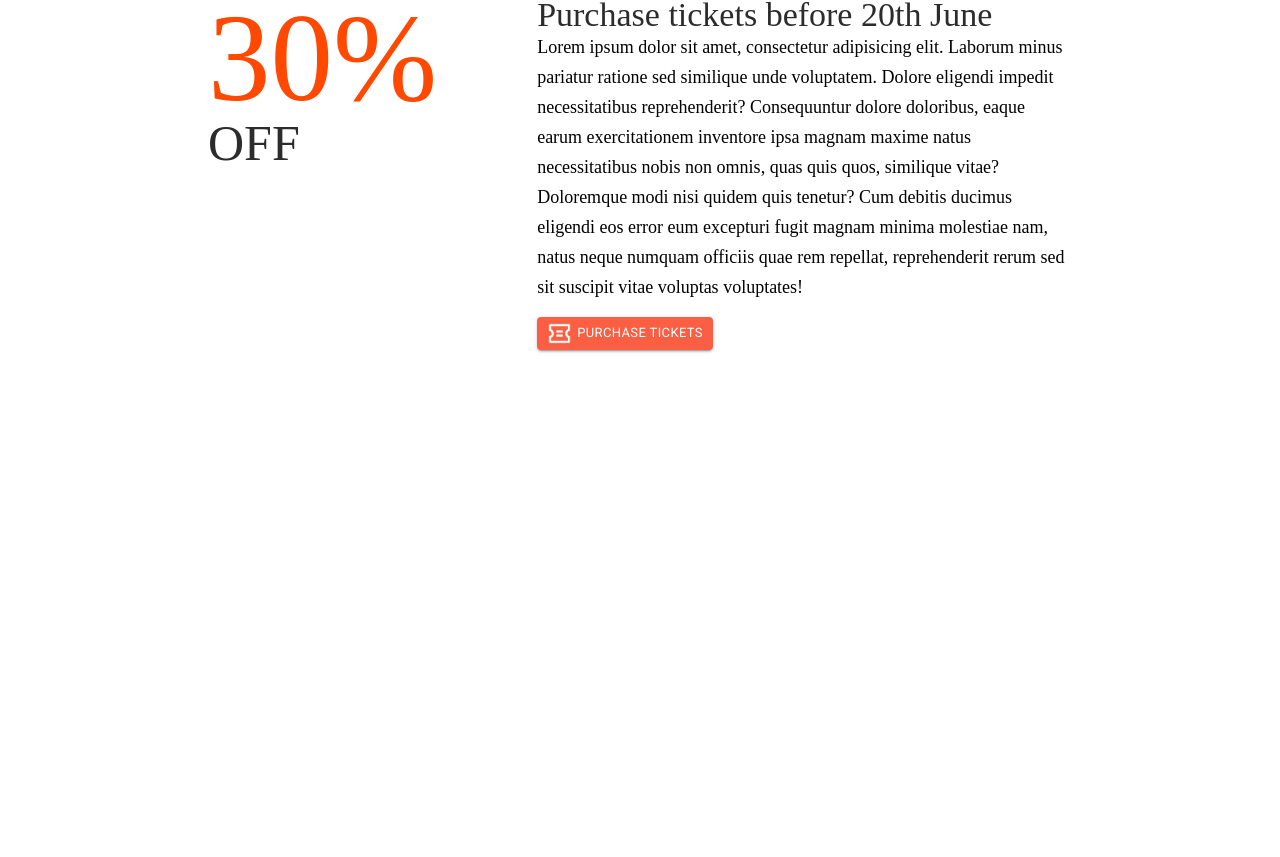
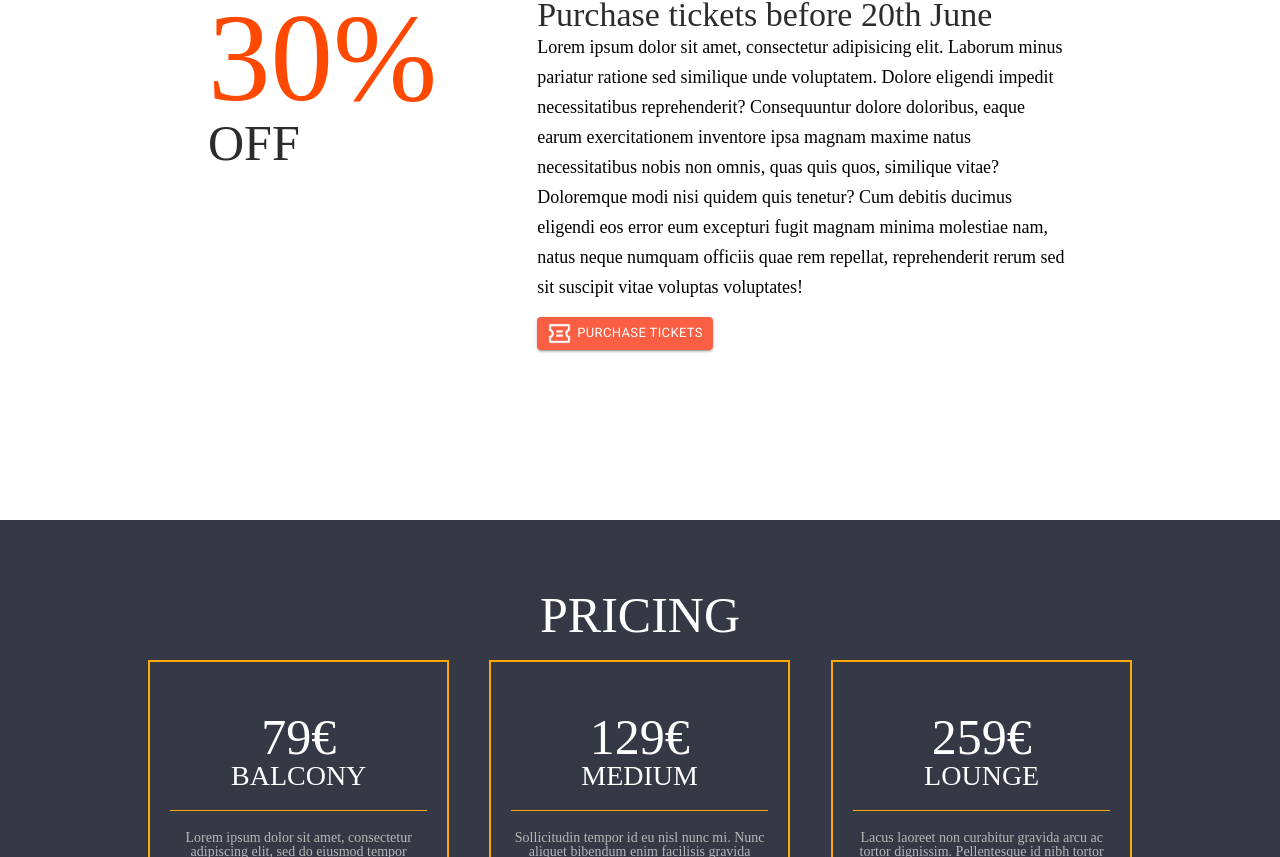
Before and after one commit to JamesBissick/TheVenue, a React (Vite) app: page / in a window 1280 px wide. Shown: the part 1943-2800 px from the top of the page. Before the commit the page ends 2463 px from the top, so only its background shows below. Built offline with nearby package versions, Linux system fonts and the light colour scheme.

Commit message:
✨ - Added Pricing Components

```diff
--- a/src/App.jsx
+++ b/src/App.jsx
@@ -4,6 +4,7 @@ import Header from './components/Header/Header';
 import Featured from './components/Featured/Featured';
 import VenueInfos from './components/VenueInfos/VenueInfos';
 import Highlights from './components/Highlights/Highlights';
+import Pricing from './components/Pricing/Pricing';
 
 import './resources/reset.scss';
 import './resources/styles.scss';
@@ -16,6 +17,7 @@ class App extends Component {
         <Featured />
         <VenueInfos />
         <Highlights />
+        <Pricing />
       </div>
     );
   }
--- /dev/null
+++ b/src/components/Pricing/Pricing.jsx
@@ -0,0 +1,59 @@
+import React, { Component } from 'react';
+import UIButton from '../UI/UIButton';
+
+import { Zoom } from 'react-reveal';
+
+class Pricing extends Component {
+  state = {
+    prices: [ 79, 129, 259 ],
+    positions: [ 'Balcony', 'Medium', 'Lounge' ],
+    desc: [
+      'Lorem ipsum dolor sit amet, consectetur adipiscing elit, sed do eiusmod tempor incididunt ut labore et dolore magna aliqua. Habitasse platea dictumst vestibulum rhoncus est pellentesque.',
+      'Sollicitudin tempor id eu nisl nunc mi. Nunc aliquet bibendum enim facilisis gravida neque convallis a cras. Molestie at elementum eu facilisis sed odio. Vel eros donec ac odio tempor.',
+      'Lacus laoreet non curabitur gravida arcu ac tortor dignissim. Pellentesque id nibh tortor id aliquet lectus proin nibh. Nec sagittis aliquam malesuada bibendum.'
+    ],
+    linkto: [ 'http://sales/b', 'http://sales/m', 'http://sales/s' ],
+    delay: [500, 0, 500]
+  };
+
+  showBoxes = () => {
+    return (
+      this.state.prices.map((box, i) => (
+        <Zoom key={i} delay={this.state.delay[i]}>
+          <div className='pricing_item'>
+            <div className='pricing_inner_wrapper'>
+              <div className='pricing_title'>
+                <span>{ this.state.prices[i] }€</span>
+                <span>{ this.state.positions[i] }</span>
+              </div>
+              <div className='pricing_description'>
+                <span>{ this.state.desc[i] }</span>
+              </div>
+              <div className='pricing_buttons'>
+                <UIButton
+                  text='Purchase'
+                  bck='#ffa500'
+                  color='white'
+                  link={this.state.linkto[i]}
+                />
+              </div>
+            </div>
+          </div>
+        </Zoom>
+      ))
+    );
+  };
+
+  render() {
+    return (
+      <div className='bck_black'>
+        <div className='center_wrapper pricing_section'>
+          <h2>Pricing</h2>
+          <div className='pricing_wrapper'>{ this.showBoxes() }</div>
+        </div>
+      </div>
+    );
+  }
+}
+
+export default Pricing;
--- a/src/resources/styles.scss
+++ b/src/resources/styles.scss
@@ -252,6 +252,11 @@
       font-weight: 300;
     }
   }
+}
+
+/*====================
+        BUTTONS
+======================*/
 
 .discount_btn {
   margin-top: 15px !important;
@@ -261,8 +266,6 @@
   width: 25px;
   margin-right: 5px;
 }
-}
-
 
 /*====================
         PRICING
@@ -283,10 +286,12 @@
 .pricing_wrapper {
   display: flex;
   flex-wrap: wrap;
+  width: 80%;
+  margin: auto;
 }
-.pricing_wrapper .pricing_item{
+.pricing_wrapper .pricing_item {
   flex-grow: 1;
-  width: 33%;
+  width: 25%;
   padding: 20px;
   box-sizing: border-box;
 }
```
Lines whose indentation alone changed are shown as unchanged.
